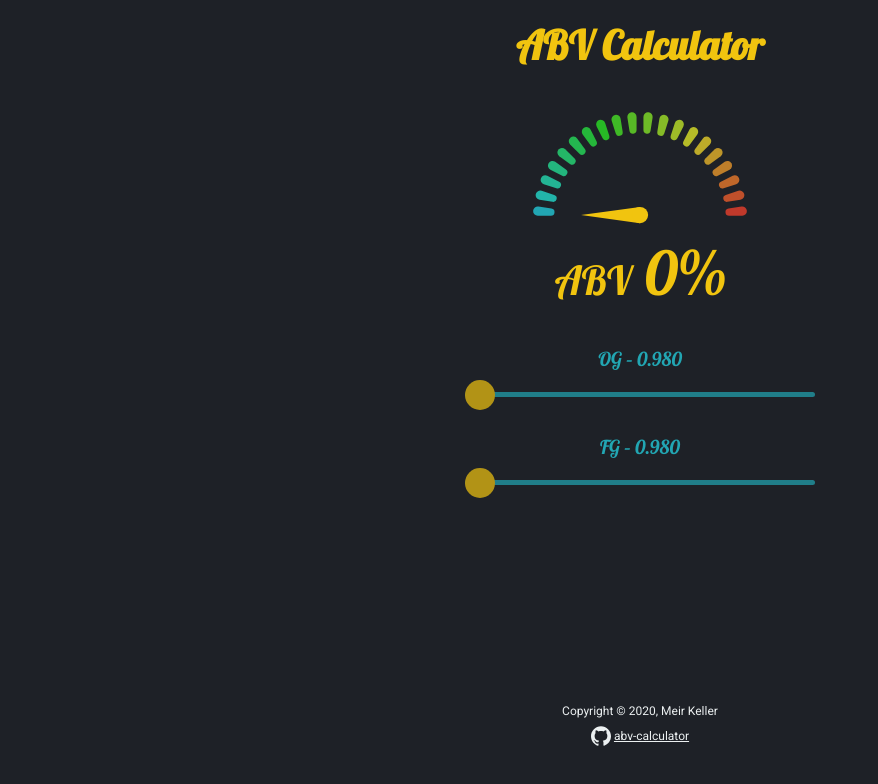
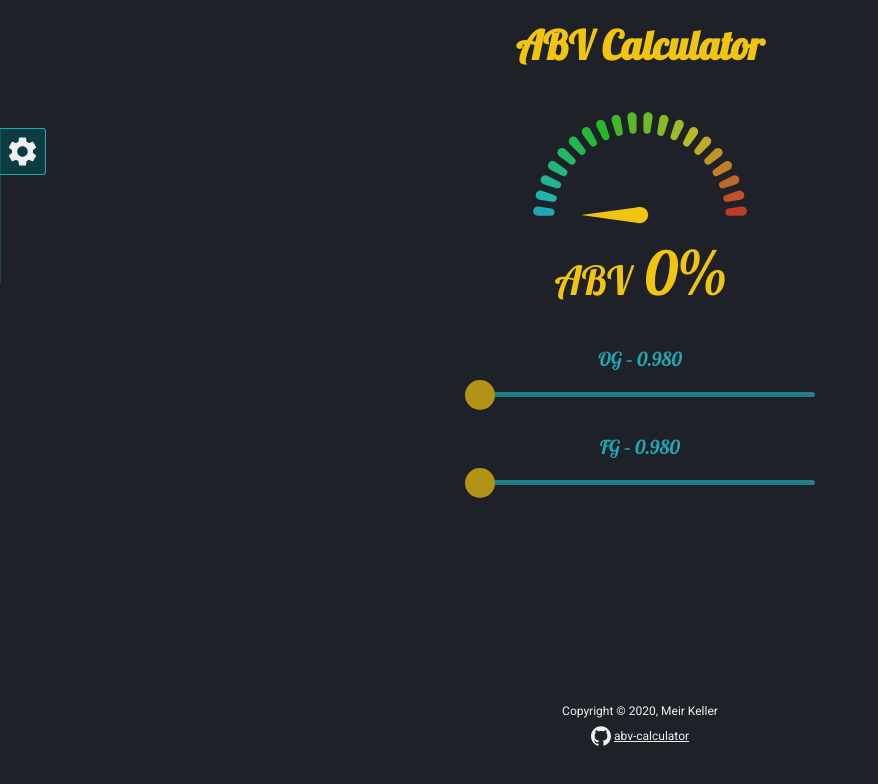
Before and after one commit to meirkl/abv-calculator, a React (Create React App) app: page / in a window 1280 px wide. Shown: the top 784 px of the page, without its empty margins (0-878 px from the left). Built offline with nearby package versions, Linux system fonts and the light colour scheme.

Commit message:
added handeling standard and alternate equation

```diff
--- a/src/components/App.tsx
+++ b/src/components/App.tsx
@@ -1,6 +1,7 @@
 import React, { useEffect } from 'react';
 import Main from './Main';
 import Footer from './Footer';
+import AbvEquationContextProvider from '../context/AbvEquation';
 
 const App = (): React.ReactElement => {
   useEffect(() => {
@@ -14,10 +15,10 @@ const App = (): React.ReactElement => {
   }, []);
 
   return (
-    <>
+    <AbvEquationContextProvider>
       <Main />
       <Footer />
-    </>
+    </AbvEquationContextProvider>
   );
 };
 
--- a/src/components/Calculator.tsx
+++ b/src/components/Calculator.tsx
@@ -1,31 +1,47 @@
-import React, { useEffect, useState } from 'react';
-import styled from 'styled-components';
+import React, { useEffect, useState, useRef } from 'react';
+import styled, { css } from 'styled-components';
 import Gauge from './Gauge';
 import RangeSlider from './RangeSlider';
-import { calculateAbv, formatValue } from '../services/functions';
+import { formatValue, pointInRect } from '../services/functions';
 import { HYDROMETER_MIN_VALUE } from '../constants';
-
-const RangeSliderWrapper = styled.div`
-  width: 350px;
-`;
-
-const Result = styled.div`
-  font-size: 3.75rem;
-  margin: 15px 0;
-  span {
-    font-size: 2.5rem;
-  }
-`;
+import { ReactComponent as SettingsIcon } from '../media/settings.svg';
+import { light, secondary, secondaryDark } from '../constants/colors';
+import { useAbvEquationContext } from '../context/AbvEquation';
 
 const Calculator = (): React.ReactElement => {
+  const { equation, calculateAbv, changeHandler } = useAbvEquationContext();
+  const [showSettings, setShowSettings] = useState(false);
   const [og, setOg] = useState(HYDROMETER_MIN_VALUE);
   const [fg, setFg] = useState(HYDROMETER_MIN_VALUE);
   const [abv, setAbv] = useState(0);
 
+  const settingsButtonRef = useRef<HTMLDivElement>(null);
+  const settingsRef = useRef<HTMLDivElement>(null);
+
   useEffect(() => {
     const result = formatValue(calculateAbv(og, fg), 2);
     setAbv(result > 0 ? result : 0);
-  }, [og, fg]);
+  }, [og, fg, calculateAbv]);
+
+  useEffect(() => {
+    const clickHandler = (event: MouseEvent) => {
+      if (settingsButtonRef && settingsButtonRef.current) {
+        const buttonRect = settingsButtonRef.current.getBoundingClientRect();
+        if (pointInRect(buttonRect, { x: event.clientX, y: event.clientY })) {
+          return;
+        }
+      }
+      if (settingsRef && settingsRef.current) {
+        const buttonRect = settingsRef.current.getBoundingClientRect();
+        if (pointInRect(buttonRect, { x: event.clientX, y: event.clientY })) {
+          return;
+        }
+      }
+      setShowSettings(false);
+    };
+    window.addEventListener('click', clickHandler);
+    return () => window.removeEventListener('click', clickHandler);
+  }, []);
 
   return (
     <>
@@ -45,8 +61,96 @@ const Calculator = (): React.ReactElement => {
           onChange={e => setFg(formatValue(Number(e.target.value)))}
         />
       </RangeSliderWrapper>
+      <SettingsDrawerButton
+        onClick={() => setShowSettings(true)}
+        ref={settingsButtonRef}
+      >
+        <StyledSettingsIcon />
+      </SettingsDrawerButton>
+      <StyledSettings showMenu={showSettings} ref={settingsRef}>
+        <h5>Equation</h5>
+        <label>
+          <input
+            type="checkbox"
+            name="formula"
+            checked={equation === 'standard'}
+            onChange={changeHandler}
+          />
+          Standard
+        </label>
+        <label>
+          <input
+            type="checkbox"
+            name="formula"
+            checked={equation === 'alternate'}
+            onChange={changeHandler}
+          />
+          Alternate
+        </label>
+      </StyledSettings>
     </>
   );
 };
 
+const RangeSliderWrapper = styled.div`
+  width: 350px;
+`;
+
+const Result = styled.div`
+  font-size: 3.75rem;
+  margin: 15px 0;
+  span {
+    font-size: 2.5rem;
+  }
+`;
+
+const StyledSettingsCommon = css`
+  position: absolute;
+  top: calc(80vh / 5);
+  left: 0;
+  background-color: ${secondaryDark};
+  border: 1px solid ${secondary};
+  border-left: none;
+  border-radius: 0 3px 3px 0;
+`;
+
+const SettingsDrawerButton = styled.div`
+  ${StyledSettingsCommon};
+  padding: 5px;
+  display: flex;
+  align-items: center;
+`;
+
+const StyledSettingsIcon = styled(SettingsIcon)`
+  width: 35px;
+  fill: ${light};
+`;
+
+const StyledSettings = styled.div<{ showMenu: boolean }>`
+  ${StyledSettingsCommon};
+  transform: ${props =>
+    props.showMenu ? 'translateX(0%)' : 'translateX(-100%)'};
+  transition: transform 0.5s cubic-bezier(0.4, 0, 0.2, 1);
+  text-align: center;
+  padding: 15px;
+  h5 {
+    font-size: 1.8rem;
+  }
+  label {
+    display: flex;
+    justify-content: center;
+    align-items: center;
+    margin: 10px;
+    font-size: 1.5rem;
+  }
+  [type='checkbox'] {
+    content: '';
+    width: 1.4em;
+    height: 1.4em;
+    border: 1px solid rgba(0, 0, 0, 0.2);
+    margin-right: 1em;
+    border-radius: 6px;
+  }
+`;
+
 export default Calculator;
--- a/src/components/Footer.tsx
+++ b/src/components/Footer.tsx
@@ -2,6 +2,22 @@ import React from 'react';
 import styled from 'styled-components';
 import { light } from '../constants/colors';
 import { ReactComponent as GithubIcon } from '../media/github.svg';
+
+const Footer = (): React.ReactElement => (
+  <StyledFooter>
+    <div>Copyright &copy; 2020, Meir Keller</div>
+    <div>
+      <Link
+        href="https://github.com/meirkl/abv-calculator"
+        target="_blank"
+        rel="noopener noreferrer"
+      >
+        <StyledGithubIcon />
+        abv-calculator
+      </Link>
+    </div>
+  </StyledFooter>
+);
 
 const StyledFooter = styled.footer`
   height: 10vh;
@@ -28,21 +44,4 @@ const StyledGithubIcon = styled(GithubIcon)`
   width: 20px;
   fill: ${light};
 `;
-
-const Footer = (): React.ReactElement => (
-  <StyledFooter>
-    <div>Copyright &copy; 2020, Meir Keller</div>
-    <div>
-      <Link
-        href="https://github.com/meirkl/abv-calculator"
-        target="_blank"
-        rel="noopener noreferrer"
-      >
-        <StyledGithubIcon />
-        abv-calculator
-      </Link>
-    </div>
-  </StyledFooter>
-);
-
 export default Footer;
--- a/src/components/Gauge.tsx
+++ b/src/components/Gauge.tsx
@@ -2,16 +2,18 @@ import React, { useMemo } from 'react';
 import GaugeChart from 'react-gauge-chart/dist/GaugeChart';
 import { secondary, danger, primary } from '../constants/colors';
 import { HYDROMETER_MAX_VALUE, HYDROMETER_MIN_VALUE } from '../constants';
-import { calculateAbv } from '../services/functions';
+import { useAbvEquationContext } from '../context/AbvEquation';
 
 interface Props {
   abv: number;
 }
 
 const Gauge = ({ abv }: Props): React.ReactElement => {
+  const { calculateAbv } = useAbvEquationContext();
+
   const maxAbv = useMemo(
     () => calculateAbv(HYDROMETER_MAX_VALUE, HYDROMETER_MIN_VALUE),
-    [],
+    [calculateAbv],
   );
 
   return (
--- a/src/components/Main.tsx
+++ b/src/components/Main.tsx
@@ -1,6 +1,13 @@
 import React from 'react';
 import styled from 'styled-components';
 import Calculator from './Calculator';
+
+const Main = (): React.ReactElement => (
+  <StyledMain>
+    <h1>ABV Calculator</h1>
+    <Calculator />
+  </StyledMain>
+);
 
 const StyledMain = styled.main`
   height: 87vh;
@@ -9,11 +16,4 @@ const StyledMain = styled.main`
   align-items: center;
 `;
 
-const Main = (): React.ReactElement => (
-  <StyledMain>
-    <h1>ABV Calculator</h1>
-    <Calculator />
-  </StyledMain>
-);
-
 export default Main;
--- a/src/components/RangeSlider.tsx
+++ b/src/components/RangeSlider.tsx
@@ -2,6 +2,27 @@ import React from 'react';
 import styled from 'styled-components';
 import { secondary, primary } from '../constants/colors';
 import { HYDROMETER_MAX_VALUE, HYDROMETER_MIN_VALUE } from '../constants';
+
+interface Props {
+  label: string;
+  value: number;
+  onChange: (event: React.ChangeEvent<HTMLInputElement>) => void;
+}
+
+const RangeSlider = ({ label, value, onChange }: Props): React.ReactElement => (
+  <StyledRangeSlider>
+    <output>{`${label} \u2013 ${value.toFixed(3)}`}</output>
+    <input
+      aria-label={label}
+      type="range"
+      min={HYDROMETER_MIN_VALUE}
+      max={HYDROMETER_MAX_VALUE}
+      step={0.001}
+      value={value}
+      onChange={onChange}
+    />
+  </StyledRangeSlider>
+);
 
 const StyledRangeSlider = styled.fieldset`
   padding: 12px 0px;
@@ -37,25 +58,4 @@ const StyledRangeSlider = styled.fieldset`
   }
 `;
 
-interface Props {
-  label: string;
-  value: number;
-  onChange: (event: React.ChangeEvent<HTMLInputElement>) => void;
-}
-
-const RangeSlider = ({ label, value, onChange }: Props): React.ReactElement => (
-  <StyledRangeSlider>
-    <output>{`${label} \u2013 ${value.toFixed(3)}`}</output>
-    <input
-      aria-label={label}
-      type="range"
-      min={HYDROMETER_MIN_VALUE}
-      max={HYDROMETER_MAX_VALUE}
-      step={0.001}
-      value={value}
-      onChange={onChange}
-    />
-  </StyledRangeSlider>
-);
-
 export default RangeSlider;
--- a/src/constants/colors.ts
+++ b/src/constants/colors.ts
@@ -3,3 +3,4 @@ export const secondary = '#22a6b3';
 export const danger = '#c0392b';
 export const dark = '#1e2127';
 export const light = '#ecf0f1';
+export const secondaryDark = '#0c3c41';
--- /dev/null
+++ b/src/context/AbvEquation.tsx
@@ -0,0 +1,67 @@
+import React, { createContext, useContext, useState, useEffect } from 'react';
+import {
+  calculateAbvAlternate,
+  calculateAbvStandard,
+} from '../services/functions';
+
+interface Props {
+  children: React.ReactNode;
+}
+
+type EquationMode = 'standard' | 'alternate';
+
+interface ContextProps {
+  equation: EquationMode;
+  changeHandler: () => void;
+  calculateAbv: (og: number, fg: number) => number;
+}
+
+export const AbvEquationContext = createContext<ContextProps>({
+  equation: 'standard',
+  changeHandler: () => {},
+  calculateAbv: (og: number, fg: number) => 0,
+});
+
+export const useAbvEquationContext = (): ContextProps =>
+  useContext(AbvEquationContext);
+
+export const AbvEquationContextProvider = ({ children }: Props) => {
+  const [equation, setEquation] = useState<EquationMode>('standard');
+
+  useEffect(() => {
+    const abvEquationMode = localStorage.getItem(
+      'EquationMode',
+    ) as EquationMode;
+
+    if (abvEquationMode) {
+      setEquation(abvEquationMode);
+    }
+  }, []);
+
+  const changeHandler = () => {
+    if (equation === 'standard') {
+      localStorage.setItem('EquationMode', 'alternate');
+      setEquation('alternate');
+    } else {
+      localStorage.setItem('EquationMode', 'standard');
+      setEquation('standard');
+    }
+  };
+
+  const calculateAbv = (og: number, fg: number) => {
+    if (equation === 'alternate') {
+      return calculateAbvAlternate(og, fg);
+    }
+    return calculateAbvStandard(og, fg);
+  };
+
+  return (
+    <AbvEquationContext.Provider
+      value={{ equation, changeHandler, calculateAbv }}
+    >
+      {children}
+    </AbvEquationContext.Provider>
+  );
+};
+
+export default AbvEquationContextProvider;
--- a/src/services/functions.ts
+++ b/src/services/functions.ts
@@ -1,8 +1,19 @@
-export function calculateAbv(og: number, fg: number) {
-  // formula source: https://www.brewersfriend.com/2011/06/16/alcohol-by-volume-calculator-updated/
+// formula source: https://www.brewersfriend.com/2011/06/16/alcohol-by-volume-calculator-updated/
+export function calculateAbvStandard(og: number, fg: number) {
+  return (og - fg) * 131.25;
+}
+
+export function calculateAbvAlternate(og: number, fg: number) {
   return ((76.08 * (og - fg)) / (1.775 - og)) * (fg / 0.794);
 }
 
 export function formatValue(value: number, fractionDigits: number = 3) {
   return Number(value.toFixed(fractionDigits));
 }
+
+export function pointInRect(
+  rect: DOMRect,
+  { x, y }: { x: number; y: number },
+): boolean {
+  return x > rect.left && x < rect.right && y > rect.top && y < rect.bottom;
+}
```
Also changed, not shown: src/media/settings.svg (added), 1 other file (tests, documents, lock files or other folders).
